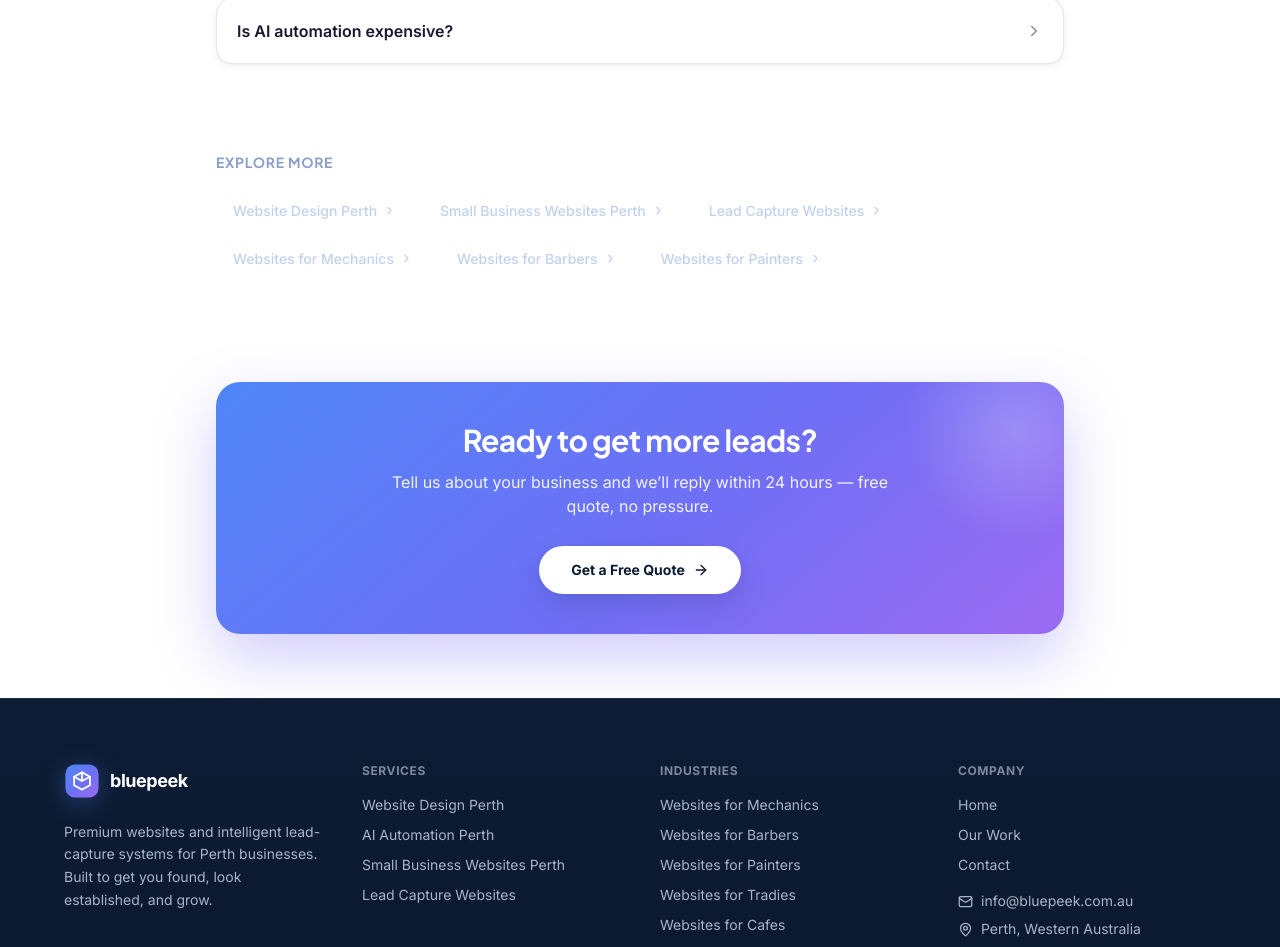
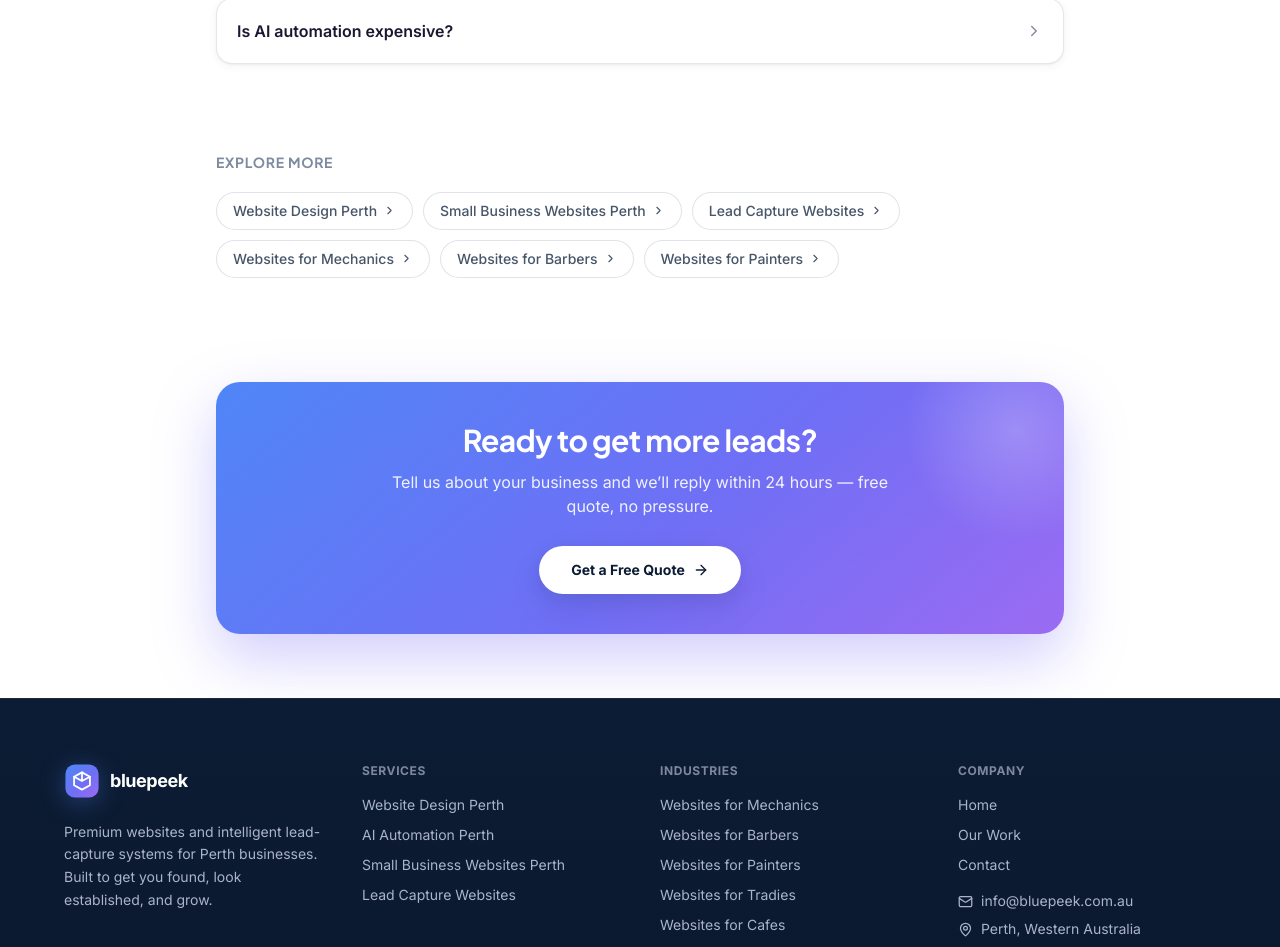
Before and after one commit to zachcolvillez-stack/bluepeek-website, a Next.js app: page /ai-automation-perth in a window 1280 px wide. Shown: the part 1507-2454 px from the top of the page. Built offline with nearby package versions, Linux system fonts and the light colour scheme.

Commit message:
auto-save: LandingTemplate.jsx

```diff
--- a/components/site/LandingTemplate.jsx
+++ b/components/site/LandingTemplate.jsx
@@ -102,12 +102,12 @@ export default function LandingTemplate({ breadcrumb = [], eyebrow, h1, lead, se
         {/* Related internal links */}
         {related.length > 0 && (
           <section className="relative max-w-4xl mx-auto px-6 py-10">
-            <h2 className="text-sm font-bold uppercase tracking-wider mb-5" style={{ color: '#8ba0c6' }}>Explore more</h2>
+            <h2 className="text-sm font-bold uppercase tracking-wider mb-5" style={{ color: '#7e8aa0' }}>Explore more</h2>
             <div className="flex flex-wrap gap-2.5">
               {related.map(r => (
                 <Link key={r.href} href={r.href}
                   className="inline-flex items-center gap-1.5 text-sm font-medium px-4 py-2 rounded-full transition-colors"
-                  style={{ background: 'rgba(255,255,255,0.06)', border: '1px solid rgba(255,255,255,0.12)', color: '#c2d2ee' }}>
+                  style={{ background: '#ffffff', border: '1px solid rgba(12,28,52,0.12)', color: '#475569' }}>
                   {r.label} <ChevronRight size={13} />
                 </Link>
               ))}
```
